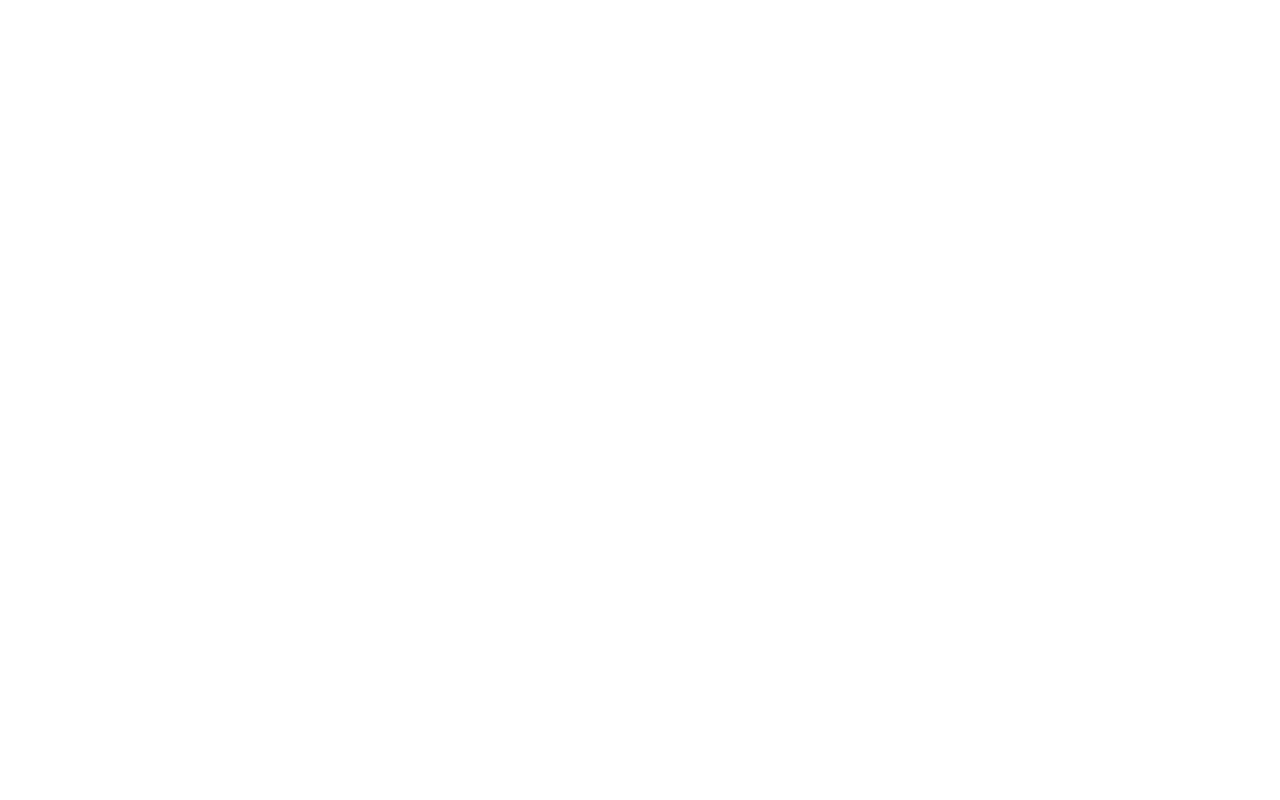
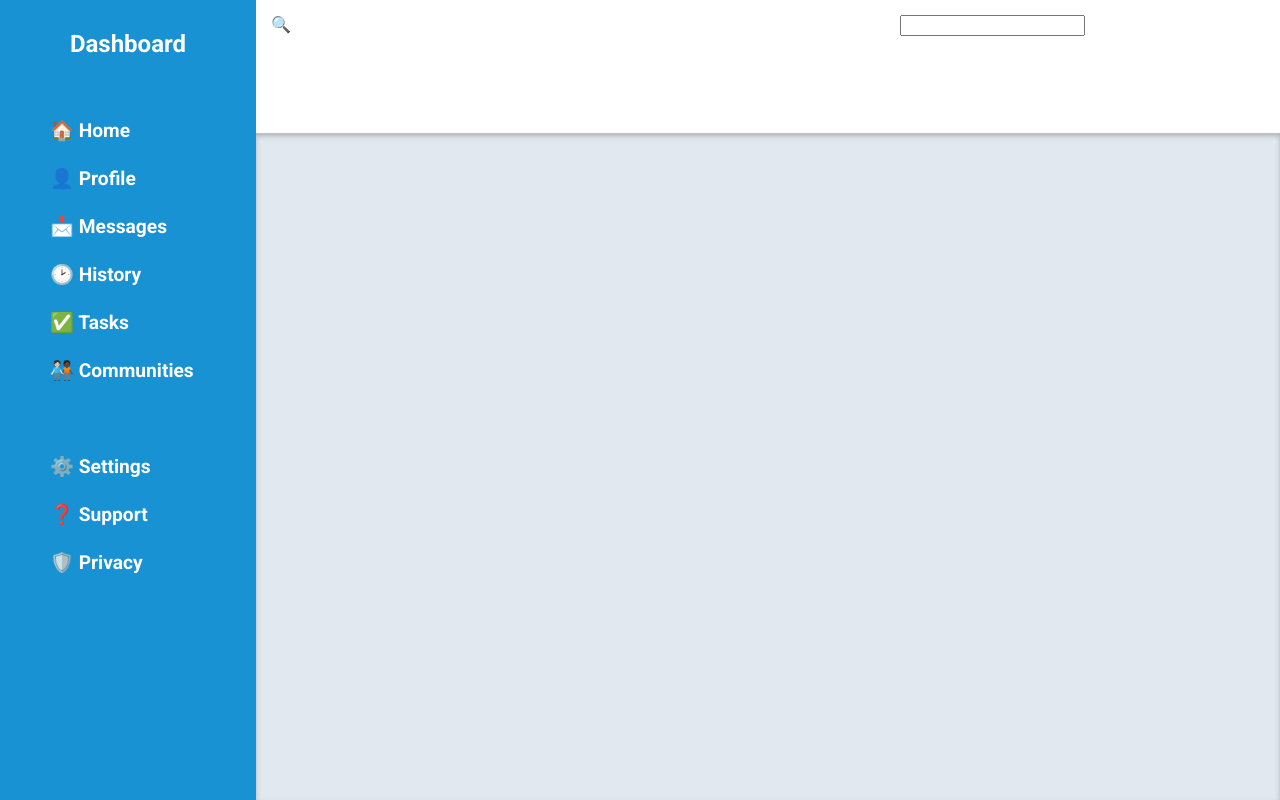
Before and after one commit to Rafaseoanes/Odin_Admin-Dashboard, a plain HTML site: page index.html in a window 1280 px wide. Drawn offline with Linux system fonts and the light colour scheme.

Commit message:
Basic layout updated

```diff
--- a/index.html
+++ b/index.html
@@ -1,15 +1,50 @@
 <!DOCTYPE html>
 <html lang="en">
+
 <head>
     <meta charset="UTF-8">
     <meta name="viewport" content="width=device-width, initial-scale=1.0">
+    <link rel="preconnect" href="https://fonts.googleapis.com">
+    <link rel="preconnect" href="https://fonts.gstatic.com" crossorigin>
+    <link
+        href="https://fonts.googleapis.com/css2?family=Roboto:ital,wght@0,100;0,300;0,400;0,500;0,700;0,900;1,100;1,300;1,400;1,500;1,700;1,900&display=swap"
+        rel="stylesheet">
     <link rel="stylesheet" href="style.css">
     <title>Document</title>
 </head>
+
 <body>
     <div class="container">
+        <div class="sidebar">
+            <h2>Dashboard</h2>
+            <ul>
+                <Li>🏠 Home</Li>
+                <Li>👤 Profile</Li>
+                <Li>📩 Messages</Li>
+                <Li>🕑 History</Li>
+                <Li>✅ Tasks</Li>
+                <Li>🧑🏻‍🤝‍🧑🏿 Communities</Li>
+                <Li> &#xa0; </Li>
+                <Li>⚙️ Settings</Li>
+                <Li>❓ Support</Li>
+                <Li>🛡️ Privacy</Li>
+            </ul>
 
+        </div>
+        <div class="header">
+            <div class="search">
+                <div>🔍</div>
+                <label for="searchField"></label>
+                <input type="text" name="searchField" id="searchField">
+
+            </div>
+
+        </div>
+        <div class="projects">
+
+        </div>
 
     </div>
 </body>
+
 </html>
--- a/style.css
+++ b/style.css
@@ -0,0 +1,54 @@
+body {
+    height: 100vh;
+    margin: 0;
+    overflow: hidden;
+    font-family: "Roboto", sans-serif;
+}
+
+.container {
+    height: 100%;
+    display: grid;
+    grid-template-columns: 1fr 4fr;
+    grid-template-rows: 1fr 5fr;
+}
+.header{
+    padding: 15px;
+}
+
+.search {
+    display: grid;
+    grid-template-columns: 1fr 6fr 1fr 1fr 1fr;
+
+}
+.sidebar {
+    background-color: #1992d4;
+    grid-row: 1 / 3;
+    color: white;
+    display: flex;
+    flex-direction: column;
+    /* align-items: center; */
+    /* justify-content: center; */
+    padding: 10px;
+}
+
+.sidebar h2 {
+    text-align: center;
+}
+
+.sidebar ul li {
+    margin: 25px 0px;
+    list-style: none;
+    font-size: larger;
+    font-weight: 700;
+
+}
+
+.projects {
+    background-color: #e2e8f0;
+    grid-column: 2 /3;
+
+    -webkit-box-shadow: inset 0px 3px 5px 0px rgba(117, 117, 117, 0.45);
+    -moz-box-shadow: inset 0px 3px 5px 0px rgba(117, 117, 117, 0.45);
+    box-shadow: inset 0px 3px 5px 0px rgba(117, 117, 117, 0.45);
+
+}
```
